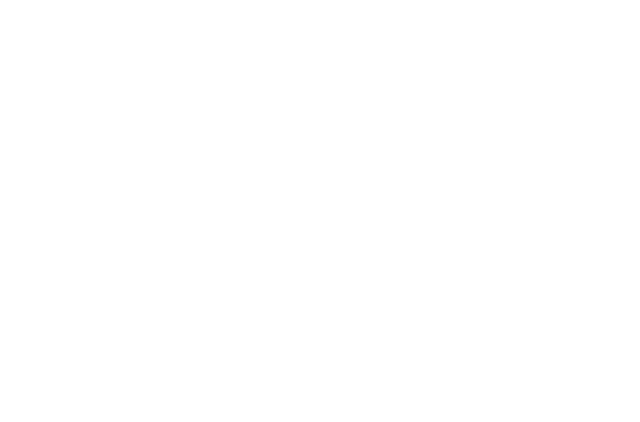
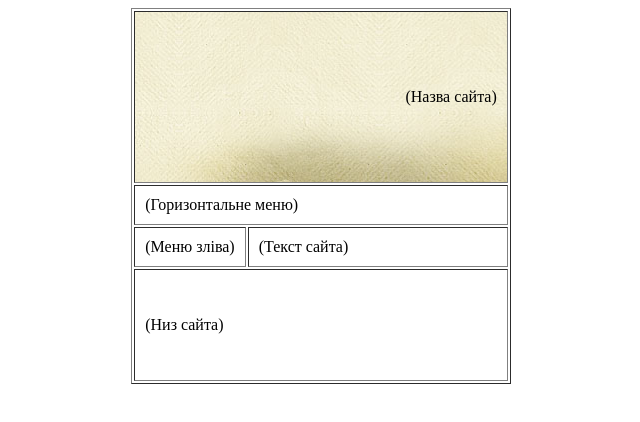
Before and after one commit to rymar3/sawrasko.github.io, a plain HTML site: page index.html in a window 1280 px wide. Shown: the whole page, without its empty margins (319-959 px from the left). Drawn offline with Linux system fonts and the light colour scheme.

Commit message:
Смоляр - Добавив фон заголовку

```diff
--- a/index.html
+++ b/index.html
@@ -7,6 +7,24 @@
     <title>Document</title>
 </head>
 <body>
-
+     <!-- =======================  Каркас сайта ========================= -->
+  <table border="1" align="center" cellpadding="10">
+    <tr>
+        <td background = "images/bg-3.jpg" colspan="2" height="150" align="right" hspace="5">
+            (Назва сайта)
+        </td>
+    </tr>
+    <tr>
+        <td colspan="2">(Горизонтальне меню)</td>
+    </tr>
+    <tr>
+        <td width="30%" valign="top">(Меню зліва)</td>
+        <td width="70%">(Текст сайта)</td>
+    </tr>
+    <tr>
+        <td colspan="2" valign="middle" height="90">(Низ сайта)</td>
+    </tr>
+</table>
+<!-- ============================================================= -->
 </body>
 </html>
```
